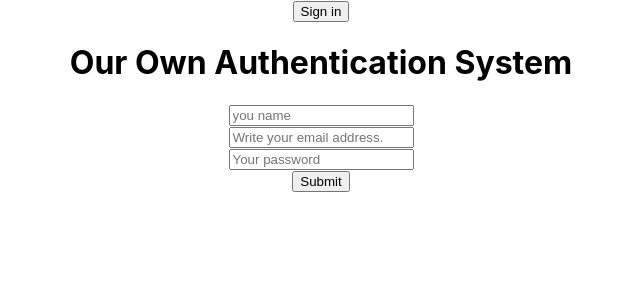
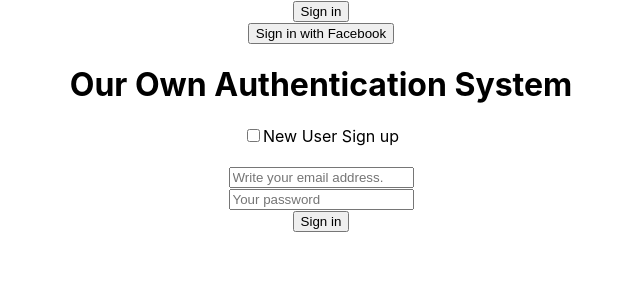
Before and after one commit to mimnets/fire-auth, a React (Create React App) app: page / in a window 1280 px wide. Shown: the top 300 px of the page, without its empty margins (319-959 px from the left). Built offline with nearby package versions, Linux system fonts and the light colour scheme.

Commit message:
facebook login

```diff
--- a/src/App.js
+++ b/src/App.js
@@ -8,6 +8,7 @@
 firebase.initializeApp(firebaseConfig);
 
 function App() {
+  const [newUser, setNewUser] = useState(false);
   const [user, setUser] = useState({
     isSignedIn: false,
     name: '',
@@ -19,6 +20,7 @@
 
 
   const provider = new firebase.auth.GoogleAuthProvider();
+  const fbProvider = new firebase.auth.FacebookAuthProvider();
   const handleSignIn = () => {
     firebase.auth().signInWithPopup(provider)
     .then(res => {
@@ -38,7 +40,24 @@
       console.log(error.message);
     })
   }
-
+const handleFBLogin = () => {
+  firebase.auth().signInWithPopup(fbProvider).then(function(result) {
+    // This gives you a Facebook Access Token. You can use it to access the Facebook API.
+    var token = result.credential.accessToken;
+    // The signed-in user info.
+    var user = result.user;
+    // ...
+  }).catch(function(error) {
+    // Handle Errors here.
+    var errorCode = error.code;
+    var errorMessage = error.message;
+    // The email of the user's account used.
+    var email = error.email;
+    // The firebase.auth.AuthCredential type that was used.
+    var credential = error.credential;
+    // ...
+  });
+}
   const handleSignOut = () => {
     firebase.auth().signOut()
     .then(res => {
@@ -77,8 +96,25 @@
   }
   const handleSubmit = (event) => {
     // console.log(user.email,user.password)
-    if(user.email && user.password){
+    if(newUser && user.email && user.password){
       firebase.auth().createUserWithEmailAndPassword(user.email, user.password)
+      .then( res => {
+        const newUserInfo = {...user};
+        newUserInfo.error = '';
+        newUserInfo.success = true;
+        setUser(newUserInfo);
+        updateUserName(user.name);
+      })
+      .catch(error => {
+        const newUserInfo = {...user};
+        newUserInfo.error = error.message;
+        newUserInfo.success = false;
+        setUser(newUserInfo);
+      });
+    }
+
+    if(!newUser && user.email && user.password){
+      firebase.auth().signInWithEmailAndPassword(user.email, user.password)
       .then( res => {
         const newUserInfo = {...user};
         newUserInfo.error = '';
@@ -86,15 +122,26 @@
         setUser(newUserInfo);
       })
       .catch(error => {
-        // Handle Errors here.
         const newUserInfo = {...user};
         newUserInfo.error = error.message;
         newUserInfo.success = false;
         setUser(newUserInfo);
-        // ...
       });
     }
+
     event.preventDefault();
+  }
+
+  const updateUserName = name => {
+    const user = firebase.auth().currentUser;
+
+    user.updateProfile({
+      displayName: name,
+    }).then(function() {
+      // Update successful.
+    }).catch(function(error) {
+      // An error happened.
+    });
   }
 
   return (
@@ -102,6 +149,10 @@
       {
         user.isSignedIn ? <button onClick={handleSignOut}>Sign out</button> :
         <button onClick={handleSignIn}>Sign in</button>}
+        <br/>
+        {
+          <button onClick={handleFBLogin}>Sign in with Facebook</button>
+        }
       {
         user.isSignedIn && <div>
           <p>Welcome, {user.name}</p>
@@ -114,17 +165,19 @@
       {/* <p>Name: {user.name}</p>
       <p>Email: {user.email}</p>
       <p>Password: {user.password}</p> */}
+      <input type="checkbox" onChange={() => setNewUser(!newUser)} name="newUser" id=""/>
+      <label htmlFor="newUser">New User Sign up</label>
       <form action="" onSubmit={handleSubmit}>
-      <input name="name" type="text" onBlur={handleBlur} placeholder="you name"/>
+      {newUser && <input name="name" type="text" onBlur={handleBlur} placeholder="you name"/>}
         <br/>
       <input type="text" name="email" onBlur={handleBlur} placeholder="Write your email address." required/>
       <br/>
       <input type="password" name="password" onBlur={handleBlur} placeholder="Your password" required/>
       <br/>
-      <input type="submit" value="Submit"/>
+      <input type="submit" value={newUser ? 'Sign up' : 'Sign in'}/>
       </form>
       <p style={{color:'red'}}>{user.error}</p>
-      {user.success && <p style={{color:'green'}}>User created successfully</p>}
+      {user.success && <p style={{color:'green'}}>User {newUser ? 'created' : 'Logged In'} successfully</p>}
 
     </div>
   );
```
